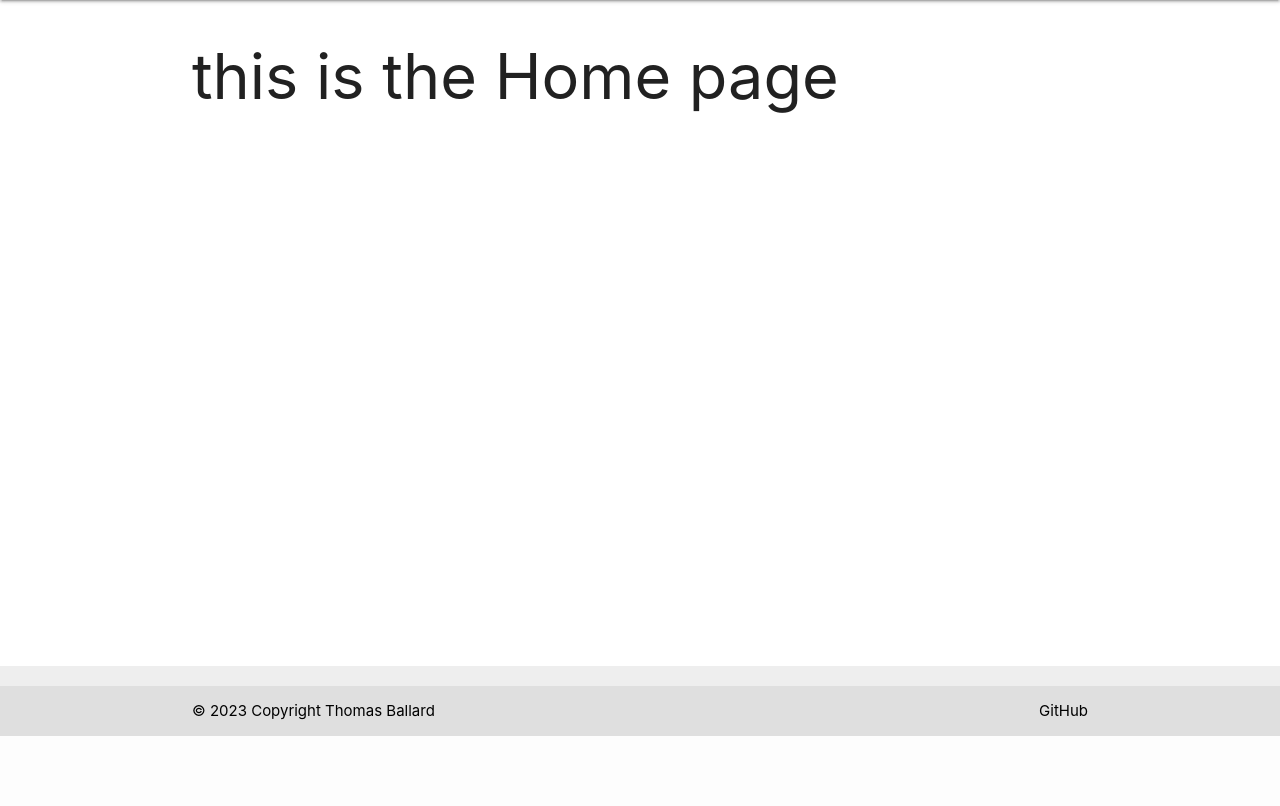
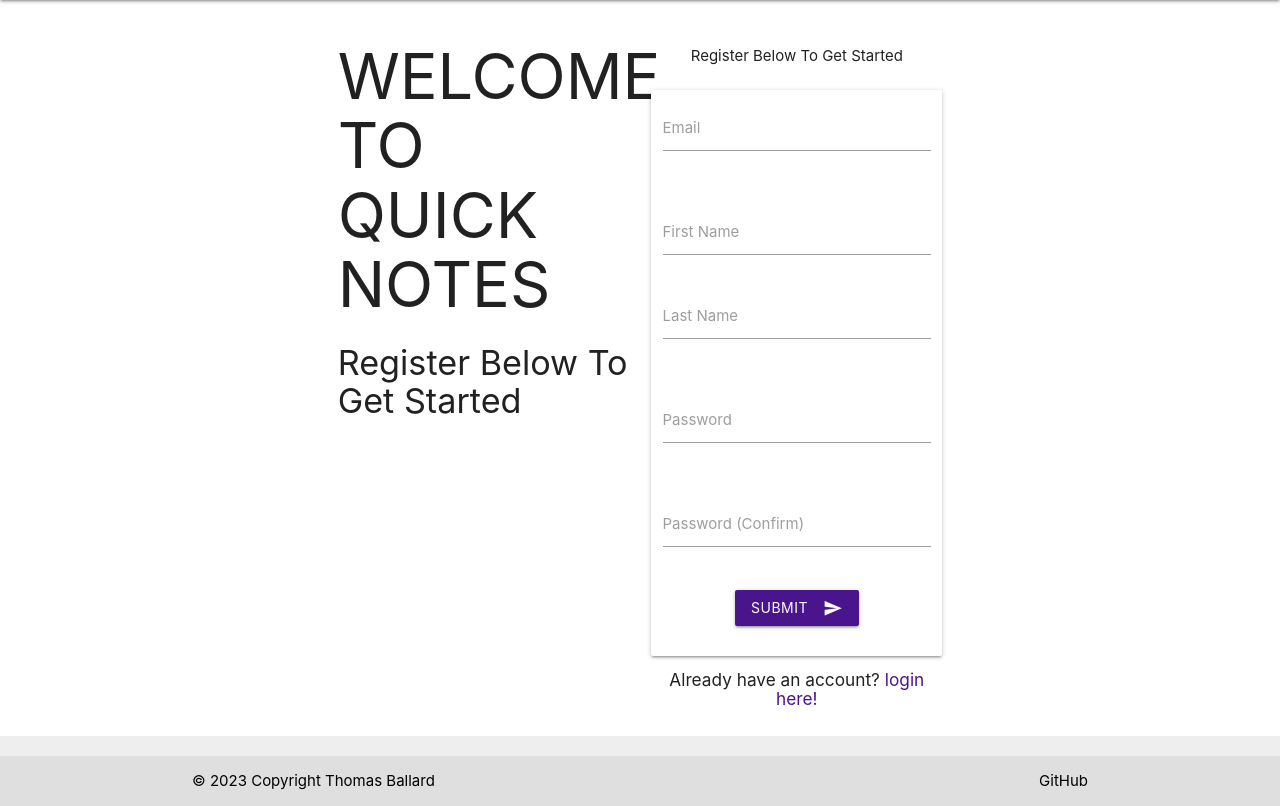
Before and after one commit to ThomasBallardCI/m3-notes-app, a Flask app: page / in a window 1280 px wide. Shown: the part 64-870 px from the top of the page. Before the commit the page ends 800 px from the top, so only its background shows below. Run offline with Flask 3, Linux system fonts and the light colour scheme.

Commit message:
adjusted html layouts

```diff
--- a/quicknote/templates/add_note.html
+++ b/quicknote/templates/add_note.html
@@ -6,7 +6,7 @@
 <!-- main page content block -->
 {% block content %}
 
-<h3 class="light-blue-text text-darken-4 center-align">Create New Note</h3>
+<h3 class="black-text center-align">Create New Note</h3>
 
 <div class="row card-panel grey lighten-5">
     <form class="col s12" method="POST" action="{{ url_for('add_note') }}">
@@ -29,9 +29,10 @@
         <!-- submit button -->
         <div class="row">
             <div class="col s12 center-align">
-                <button type="submit" class="btn-large light-blue darken-1">
+                <button type="submit" class="btn purple darken-4 hoverable">
                     Add Note
                 </button>
+
             </div>
         </div>
     </form>
--- a/quicknote/templates/home.html
+++ b/quicknote/templates/home.html
@@ -5,7 +5,57 @@
 
 <!-- main page content block -->
 {% block content %}
-
-<h1>this is the Home page</h1>
-
+<div class="container">
+    <div class="row">
+        <div class="col s12 l6">
+            <div>
+                <h1>WELCOME TO QUICK NOTES</h1>
+            </div>
+            <div>
+                <h4>Register Below To Get Started</h4>
+            </div>
+        </div>
+        <div class="col s12 l6">
+            <div class="section"></div>
+            <div>
+                <p class="center-align">Register Below To Get Started</p>
+            </div>
+            <form class="col s12 card-panel center-align" method="POST">
+                <div class="row">
+                    <div class="input-field col s12">
+                        <input id="email" name="email" type="email" class="validate">
+                        <label for="email">Email</label>
+                    </div>
+                </div>
+                <div class="row">
+                    <div class="input-field col s12">
+                        <input id="first_name" name="first_name" type="text" class="validate">
+                        <label for="first_name">First Name</label>
+                    </div>
+                    <div class="input-field col s12">
+                        <input id="last_name" name="last_name" type="text" class="validate">
+                        <label for="last_name">Last Name</label>
+                    </div>
+                </div>
+                <div class="row">
+                    <div class="input-field col s12">
+                        <input id="password1" name="password1" type="password" class="validate">
+                        <label for="password1">Password</label>
+                    </div>
+                </div>
+                <div class="row">
+                    <div class="input-field col s12">
+                        <input id="password2" name="password2" type="password" class="validate">
+                        <label for="password2">Password (Confirm)</label>
+                    </div>
+                </div>
+                <button class="btn waves-effect waves-light purple darken-4" type="submit" name="action">Submit
+                    <i class="material-icons right">send</i>
+                </button>
+                <div class="section"></div>
+            </form>
+            <h6 class="center-align">Already have an account? <a href="{{ url_for('login') }}">login here!</a></h6>
+        </div>
+        </div>
+</div>
 {% endblock %}
--- a/quicknote/templates/register.html
+++ b/quicknote/templates/register.html
@@ -44,7 +44,7 @@
                 <label for="password2">Password (Confirm)</label>
             </div>
         </div>
-        <button class="btn waves-effect waves-light" type="submit" name="action">Submit
+        <button class="btn waves-effect waves-light purple darken-4" type="submit" name="action">Submit
             <i class="material-icons right">send</i>
         </button>
     </form>
--- a/quicknote/templates/user_management.html
+++ b/quicknote/templates/user_management.html
@@ -17,8 +17,8 @@
                     <p class="red-text">Deleting your account will delete and remove all saved notes</p>
                 </div>
                 <div class="card-action">
+                    <a class="waves-effect waves-light btn purple darken-4" href="{{ url_for('notes') }}">Back to Notes</a>
                     <a class="waves-effect waves-light btn red" href="{{ url_for('delete_user', user_id=user.id) }}">Delete Account</a>
-                    <a class="waves-effect waves-light btn" href="{{ url_for('notes') }}">Back to Notes</a>
                 </div>
             </div>
         </div>
```
Also changed, not shown: quicknote/templates/notes.html (+11 -11 lines).
